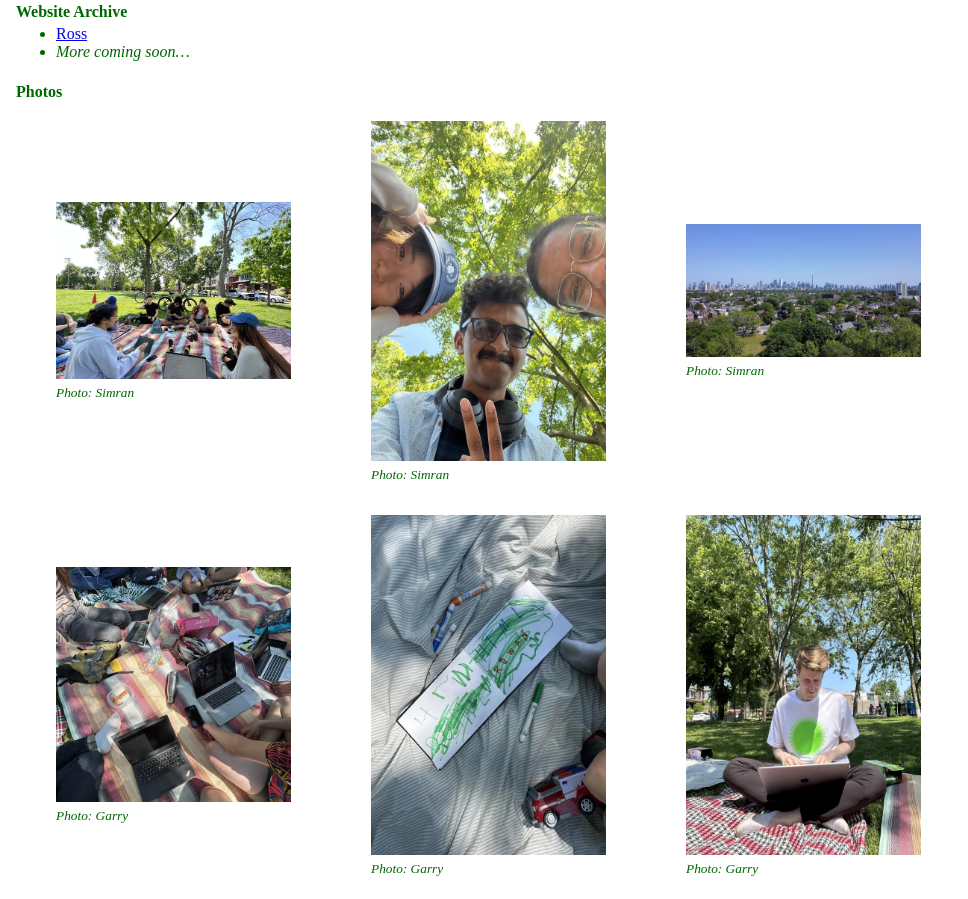
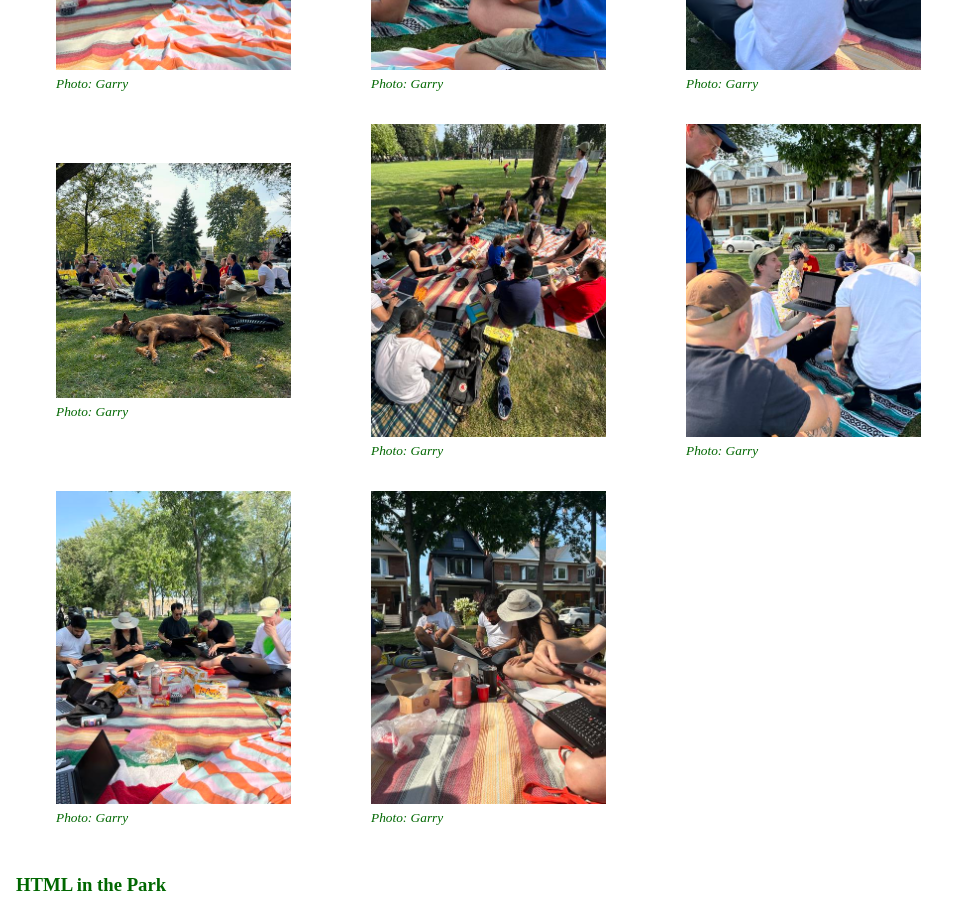
Before and after one commit to garrying/html.green, a plain HTML site: page index.html in a window 1280 px wide. Shown: the part 982-1881 px from the top of the page, without its empty margins (0-968 px from the left). Drawn offline with Linux system fonts and the light colour scheme.

Commit message:
add photos

```diff
--- a/css/style.css
+++ b/css/style.css
@@ -48,10 +48,6 @@ img {
   height: auto;
 }
 
-.portrait {
-  height: 340px;
-}
-
 a[target="_blank"] img {
   cursor: zoom-in;
 }
@@ -64,8 +60,4 @@ a[target="_blank"] img {
   .grid {
     grid-template-columns: repeat(auto-fill, 100%);
   }
-
-  .portrait {
-    height: auto;
-  }
 }
--- a/index.html
+++ b/index.html
@@ -70,7 +70,72 @@
         </section>
         <section>
           <h4>Photos</h4>
-          <p><i>Coming soon…</i></p>
+          <div class="grid">
+            <figure>
+              <a target="_blank" href="/images/html-birthday-in-the-park-1.jpg">
+                <img src="/images/html-birthday-in-the-park-1-315.jpg" alt="Person wearing an html.energy shirt sitting cross legged with a computer" >
+              </a>
+              <figcaption>
+                <small><i>Photo: Garry</i></small>
+              </figcaption>
+            </figure>
+            <figure>
+              <a target="_blank" href="/images/html-birthday-in-the-park-2.jpg">
+                <img src="/images/html-birthday-in-the-park-2-315.jpg" alt="Person holding a computer">
+              </a>
+              <figcaption>
+                <small><i>Photo: Garry</i></small>
+              </figcaption>
+            </figure>
+            <figure>
+              <a target="_blank" href="/images/html-birthday-in-the-park-3.jpg">
+                <img src="/images/html-birthday-in-the-park-3-315.jpg" alt="The back of a person wearing a shirt saying html energy is all around us">
+              </a>
+              <figcaption>
+                <small><i>Photo: Garry</i></small>
+              </figcaption>
+            </figure>
+            <figure>
+              <a target="_blank" href="/images/html-birthday-in-the-park-4.jpg">
+                <img src="/images/html-birthday-in-the-park-4-315.jpg" alt="Dog sleeping on the grass in front of a group of people">
+              </a>
+              <figcaption>
+                <small><i>Photo: Garry</i></small>
+              </figcaption>
+            </figure>
+            <figure>
+              <a target="_blank" href="/images/html-birthday-in-the-park-5.jpg">
+                <img src="/images/html-birthday-in-the-park-5-315.jpg" alt="Group of people sitting with computers">
+              </a>
+              <figcaption>
+                <small><i>Photo: Garry</i></small>
+              </figcaption>
+            </figure>
+            <figure>
+              <a target="_blank" href="/images/html-birthday-in-the-park-6.jpg">
+                <img src="/images/html-birthday-in-the-park-6-315.jpg" alt="Group of people looking at a computer">
+              </a>
+              <figcaption>
+                <small><i>Photo: Garry</i></small>
+              </figcaption>
+            </figure>
+            <figure>
+              <a target="_blank" href="/images/html-birthday-in-the-park-7.jpg">
+                <img src="/images/html-birthday-in-the-park-7-315.jpg" alt="People sitting with computers and snacks">
+              </a>
+              <figcaption>
+                <small><i>Photo: Garry</i></small>
+              </figcaption>
+            </figure>
+            <figure>
+              <a target="_blank" href="/images/html-birthday-in-the-park-8.jpg">
+                <img src="/images/html-birthday-in-the-park-8-315.jpg" alt="People looking at a computer in front of snacks">
+              </a>
+              <figcaption>
+                <small><i>Photo: Garry</i></small>
+              </figcaption>
+            </figure>
+          </div>
         </section>
       </article>
       <article>
@@ -102,7 +167,7 @@
             </figure>
             <figure>
               <a target="_blank" href="/images/html-in-the-park-2.jpg">
-                <img src="/images/html-in-the-park-2-315.jpg" alt="Three people looking at the camera pointing upwards" class="portrait">
+                <img src="/images/html-in-the-park-2-315.jpg" alt="Three people looking at the camera pointing upwards">
               </a>
               <figcaption>
                 <small><i>Photo: Simran</i></small>
@@ -126,7 +191,7 @@
             </figure>
             <figure>
               <a target="_blank" href="/images/html-in-the-park-5.jpg">
-                <img src="/images/html-in-the-park-5-315.jpg" alt="The word HTML written in a notebook" class="portrait">
+                <img src="/images/html-in-the-park-5-315.jpg" alt="The word HTML written in a notebook">
               </a>
               <figcaption>
                 <small><i>Photo: Garry</i></small>
@@ -134,7 +199,7 @@
             </figure>
             <figure>
               <a target="_blank" href="/images/html-in-the-park-6.jpg">
-                <img src="/images/html-in-the-park-6-315.jpg" alt="Person wearing an html.energy shirt sitting cross legged with a computer" class="portrait">
+                <img src="/images/html-in-the-park-6-315.jpg" alt="Person wearing an html.energy shirt sitting cross legged with a computer">
               </a>
               <figcaption>
                 <small><i>Photo: Garry</i></small>
@@ -142,7 +207,7 @@
             </figure>
             <figure>
               <a target="_blank" href="/images/html-in-the-park-8.jpg">
-                <img src="/images/html-in-the-park-8-315.jpg" alt="Wide-angle photo of people sitting on a blanket in the park" class="portrait">
+                <img src="/images/html-in-the-park-8-315.jpg" alt="Wide-angle photo of people sitting on a blanket in the park">
               </a>
               <figcaption>
                 <small><i>Photo: Ross</i></small>
@@ -157,14 +222,14 @@
               </figcaption>
             </figure>
             <figure>
-              <img src="/images/html-in-the-park-10.gif" alt="Emoji spinning on a blue background" class="portrait">
+              <img src="/images/html-in-the-park-10.gif" alt="Emoji spinning on a blue background">
               <figcaption>
                 <small><i>Video: Ross</i></small>
               </figcaption>
             </figure>
             <figure>
               <a target="_blank" href="/images/html-in-the-park-11.jpg">
-                <img src="/images/html-in-the-park-11-315.jpg" alt="Writing HTML in a notebook with a child" class="portrait">
+                <img src="/images/html-in-the-park-11-315.jpg" alt="Writing HTML in a notebook with a child">
               </a>
               <figcaption>
                 <small><i>Photo: Ross</i></small>
```
Also changed, not shown: images/html-birthday-in-the-park-1-315.jpg (added), images/html-birthday-in-the-park-2-315.jpg (added), images/html-birthday-in-the-park-3-315.jpg (added), images/html-birthday-in-the-park-4-315.jpg (added), images/html-birthday-in-the-park-5-315.jpg (added), images/html-birthday-in-the-park-6-315.jpg (added), images/html-birthday-in-the-park-7-315.jpg (added), images/html-birthday-in-the-park-8-315.jpg (added), 8 other files.
